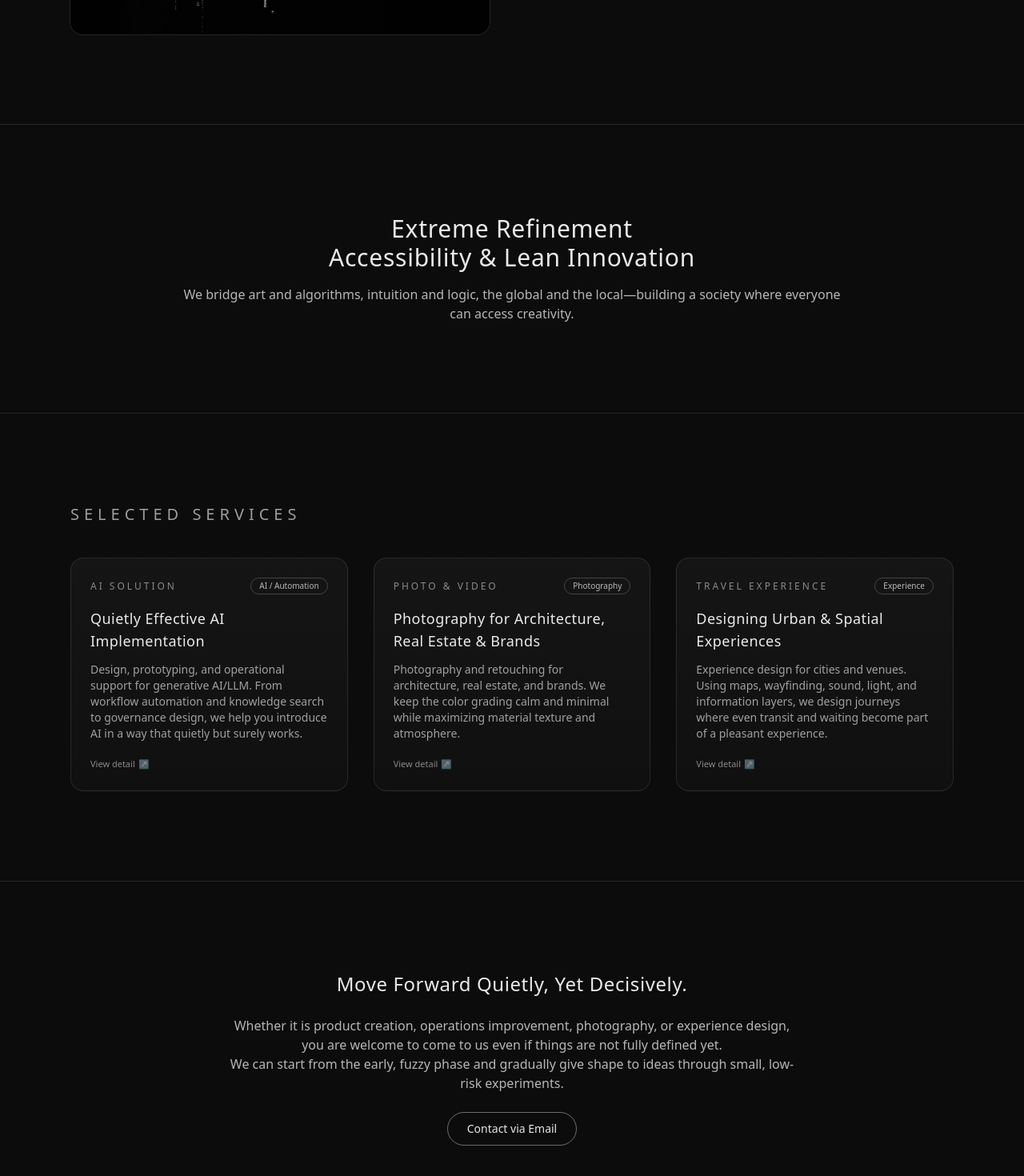
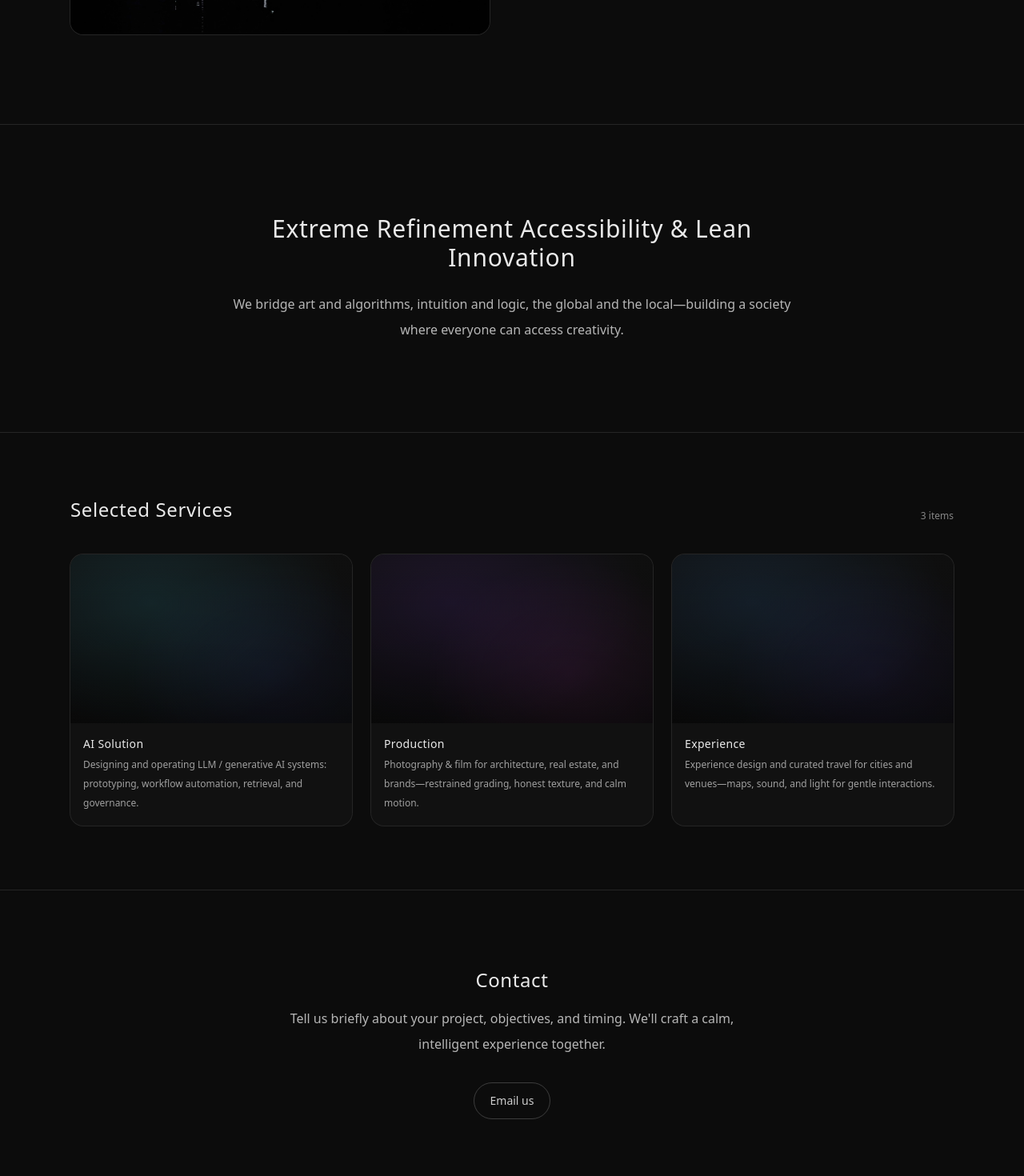
Before and after one commit to miles-web-match/website_milz, a Next.js app in the folder milztech-site 2/: page / in a window 1280 px wide. Shown: the part 1320-2790 px from the top of the page at 80% size. Built offline with nearby package versions, Linux system fonts and the light colour scheme.

Commit message:
Update page.tsx

```diff
--- a/milztech-site 2/app/page.tsx
+++ b/milztech-site 2/app/page.tsx
@@ -18,29 +18,20 @@ export default function QuietIntelligenceSite() {
   };
 
   const detectBrowserLang = () => {
-    if (typeof navigator === "undefined") return null;
-    const lang = navigator.language || navigator.languages?.[0];
-    if (!lang) return null;
-    if (lang.startsWith("ja")) return "ja";
-    if (lang.startsWith("en")) return "en";
-    return null;
+    try {
+      const code =
+        typeof navigator !== "undefined" &&
+        typeof navigator.language === "string"
+          ? navigator.language
+          : "";
+      return code.toLowerCase().startsWith("ja") ? "ja" : "en";
+    } catch {}
+    return "en" as const;
   };
 
   useEffect(() => {
     const stored = safeGetLang();
-    if (stored) {
-      setLang(stored);
-      return;
-    }
-    const browser = detectBrowserLang();
-    if (browser) {
-      setLang(browser as "ja" | "en");
-      try {
-        if (typeof window !== "undefined" && window?.localStorage) {
-          window.localStorage.setItem("milz_lang", browser);
-        }
-      } catch {}
-    }
+    setLang(stored ?? detectBrowserLang());
   }, []);
 
   useEffect(() => {
@@ -54,44 +45,27 @@ export default function QuietIntelligenceSite() {
   const glowBg = useMemo(
     () =>
       [
-        "radial-gradient(32rem 32rem at 20% 10%, rgba(56,189,248,0.12), transparent 60%)",
-        "radial-gradient(36rem 36rem at 80% 80%, rgba(180,83,9,0.12), transparent 60%)",
-      ].join(", "),
-    []
-  );
-
-  const subtleBg = useMemo(
-    () =>
-      [
-        "radial-gradient(28rem 28rem at 0% 0%, rgba(56,189,248,0.16), transparent 60%)",
-        "radial-gradient(40rem 40rem at 100% 100%, rgba(180,83,9,0.12), transparent 70%)",
+        "radial-gradient(40rem 40rem at 50% 30%, rgba(108,207,246,0.12), transparent 60%)",
+        "radial-gradient(28rem 28rem at 20% 80%, rgba(184,163,229,0.12), transparent 60%)",
       ].join(", "),
     []
   );
 
   return (
     <main className="min-h-screen bg-[#0C0C0C] text-[#EAEAEA] selection:bg-white/10 selection:text-white">
+
       {/* NAV */}
       <header className="sticky top-0 z-40 backdrop-blur supports-[backdrop-filter]:bg-black/30 border-b border-white/10">
         <div className="mx-auto max-w-6xl px-6 h-14 flex items-center justify-between">
-          <a
-            href="#top"
-            className="text-xs tracking-[0.3em] text-white/70 hover:text-white"
-          >
+          <a href="#top" className="text-xs tracking-[0.3em] text-white/70 hover:text-white">
             Milztech
           </a>
-          <nav className="hidden md:flex items-center gap-6 text-xs text-white/70">
-            <a href="#about" className="hover:text-white">
-              {t("nav_about")}
-            </a>
-            <a href="#service" className="hover:text-white">
-              {t("nav_service")}
-            </a>
-            <a href="#contact" className="hover:text-white">
-              {t("nav_contact")}
-            </a>
+          <nav className="hidden md:flex items-center gap-6 text-sm text-white/70">
+            <a href="#about" className="hover:text-white">{t("nav_about")}</a>
+            <a href="#service" className="hover:text-white">{t("nav_service")}</a>
+            <a href="#contact" className="hover:text-white">{t("nav_contact")}</a>
           </nav>
-          <LangToggle lang={lang} onChange={setLang} />
+          <LangToggle lang={lang} setLang={setLang} />
         </div>
       </header>
 
@@ -135,6 +109,7 @@ export default function QuietIntelligenceSite() {
         className="relative isolate py-20 md:py-28 border-t border-white/10"
       >
         <div className="mx-auto max-w-6xl grid md:grid-cols-2 gap-14 px-6">
+
           <motion.div
             initial={{ opacity: 0, y: 10 }}
             whileInView={{ opacity: 1, y: 0 }}
@@ -159,94 +134,98 @@ export default function QuietIntelligenceSite() {
             className="self-start flex flex-col justify-start"
           >
             <h2 className="text-xl md:text-3xl font-light tracking-wide mb-6 text-center">
-              From Creative Eyes<br />to Intelligent Systems.
+              From Creative Eyes to Intelligent Systems.
             </h2>
 
             <p className="text-white/70 leading-8 whitespace-pre-line">
-              {t("vision_body").replace(
-                "From Creative Eyes to Intelligent Systems.\n",
-                ""
-              )}
+              {t("vision_body").replace("From Creative Eyes to Intelligent Systems.\n", "")}
             </p>
           </motion.div>
         </div>
       </section>
 
       {/* CORE PHILOSOPHY */}
-      <section className="relative py-20 md:py-28 border-t border-white/10 overflow-hidden">
+<section
+  className="relative py-20 md:py-28 border-t border-white/10 overflow-hidden"
+  id="core"
+>
+  {/* ✅ Hero と同じ淡いグロー背景 */}
   <div
     className="absolute inset-0 -z-10"
-          style={{ backgroundImage: subtleBg, filter: "blur(18px)" }}
-        />
-        <div className="mx-auto max-w-4xl px-6 text-center">
-          <h2 className="text-xl md:text-3xl font-light tracking-wide mb-4 whitespace-pre-line">
+    style={{
+      backgroundImage: `
+        radial-gradient(40rem 40rem at 50% 20%, rgba(108,207,246,0.08), transparent 70%),
+        radial-gradient(35rem 35rem at 80% 80%, rgba(184,163,229,0.06), transparent 70%)
+      `,
+      filter: "blur(20px)",
+    }}
+  ></div>
+
+  <div className="mx-auto max-w-3xl px-6 text-center">
+
+    <h2 className="text-xl md:text-3xl font-light tracking-wide mb-6">
       {t("core_title")}
     </h2>
-          <p className="text-sm md:text-base text-white/70 leading-7 whitespace-pre-line">
+
+    <p className="text-white/70 leading-8 whitespace-pre-line">
       {t("core_body")}
     </p>
+
   </div>
 </section>
 
+
       {/* SERVICE */}
-      <section
-        id="service"
-        className="relative py-20 md:py-28 border-t border-white/10 overflow-hidden"
-      >
+      <section id="service" className="py-14 md:py-20 border-t border-white/10">
         <div className="mx-auto max-w-6xl px-6">
-          <div className="flex items-baseline justify-between gap-4 mb-10">
-            <h2 className="text-lg md:text-xl tracking-[0.3em] text-white/60 uppercase">
-              {t("service_title")}
-            </h2>
+          <div className="mb-6 md:mb-10 flex items-end justify-between">
+            <h3 className="text-lg md:text-2xl font-light tracking-wide">{t("service_title")}</h3>
+            <span className="text-xs text-white/50">3 {t("items")}</span>
           </div>
 
-          <div className="grid md:grid-cols-3 gap-6 md:gap-8">
-            {/* AI Solution */}
-            <ServiceCard
-              href="/service/ai"
-              label="AI Solution"
-              title={t("svc_ai_title")}
-              body={t("svc_ai")}
-              badge="AI / Automation"
-            />
+          <div className="grid grid-cols-1 sm:grid-cols-2 lg:grid-cols-3 gap-6">
+            {serviceItems.map((title, i) => (
+              <motion.article
+                key={title}
+                initial={{ opacity: 0, y: 8 }}
+                whileInView={{ opacity: 1, y: 0 }}
+                viewport={{ once: true }}
+                transition={{ duration: 0.6, delay: i * 0.05 }}
+                className="group rounded-2xl overflow-hidden ring-1 ring-white/10 bg-[#111]"
+              >
+                <a href={serviceHref(title)} className="block focus:outline-none focus:ring-2 focus:ring-white/30">
+                  <div className="relative aspect-[5/3] overflow-hidden">
+                    <PlaceholderVisual index={i} />
 
-            {/* Photo & Video */}
-            <ServiceCard
-              href="/service/photo-video"
-              label="Photo & Video"
-              title={t("svc_pv_title")}
-              body={t("svc_pv")}
-              badge="Photography"
-            />
+                    <div className="absolute inset-0 bg-gradient-to-b from-transparent via-black/10 to-black/30" />
+                  </div>
 
-            {/* Travel */}
-            <ServiceCard
-              href="/service/travel"
-              label="Travel Experience"
-              title={t("svc_travel_title")}
-              body={t("svc_travel")}
-              badge="Experience"
-            />
+                  <div className="p-4">
+                    <div className="text-sm tracking-wide mb-1">{title}</div>
+                    <p className="text-xs text-white/60 leading-6">
+                      {title === "AI Solution"
+                        ? t("svc_ai")
+                        : title === "Production"
+                        ? t("svc_pv")
+                        : t("svc_travel")}
+                    </p>
+                  </div>
+                </a>
+              </motion.article>
+            ))}
           </div>
         </div>
       </section>
 
       {/* CONTACT */}
-      <section
-        id="contact"
-        className="relative py-20 md:py-28 border-t border-white/10 overflow-hidden"
-      >
-        <div className="mx-auto max-w-3xl px-6 text-center space-y-6">
-          <h2 className="text-xl md:text-2xl font-light tracking-wide mb-3">
-            {t("contact_title")}
-          </h2>
-          <p className="text-sm md:text-base text-white/70 leading-7 whitespace-pre-line">
-            {t("contact_body")}
-          </p>
-          <div className="flex justify-center mt-6">
+      <section id="contact" className="py-16 md:py-24 border-t border-white/10">
+        <div className="mx-auto max-w-2xl px-6 text-center">
+          <h3 className="text-lg md:text-2xl font-light tracking-wide">{t("contact_title")}</h3>
+          <p className="mt-4 text-white/70 leading-8">{t("contact_body")}</p>
+          <div className="mt-8">
             <a
-              href="mailto:info@milz.tech"
-              className="inline-flex items-center gap-2 rounded-full border border-white/40 px-6 py-2.5 text-sm text-white/90 hover:bg-white/10 transition-colors"
+              href="mailto:hello@example.com"
+              className="inline-flex items-center gap-2 rounded-full border border-white/20 px-5 py-3 text-sm text-white/80 hover:text-white hover:bg-white/5 transition"
             >
               {t("contact_cta")}
             </a>
@@ -254,36 +233,51 @@ export default function QuietIntelligenceSite() {
         </div>
       </section>
 
-      {/* FOOTER */}
-      <footer className="border-t border-white/10 py-6 text-xs text-white/40 text-center">
-        <p>© {new Date().getFullYear()} Milztech. All rights reserved.</p>
+      <footer className="py-14 border-t border-white/10 text-center text-white/50 text-xs">
+        ©2025 Milztech — Creativity & Technology
       </footer>
+
+      {process.env.NODE_ENV !== "production" && <DevTests />}
     </main>
   );
 }
 
+function serviceHref(title: (typeof serviceItems)[number]) {
+  switch (title) {
+    case "AI Solution":
+      return "/service/ai";
+    case "Production":
+      return "/service/photo-video";
+    default:
+      return "/service/travel";
+  }
+}
+
 function LangToggle({
   lang,
-  onChange,
+  setLang,
 }: {
   lang: "ja" | "en";
-  onChange: (lang: "ja" | "en") => void;
+  setLang: (v: "ja" | "en") => void;
 }) {
   return (
-    <div className="flex items-center rounded-full border border-white/20 text-[10px] overflow-hidden">
+    <div className="flex items-center gap-2 text-xs">
       <button
-        onClick={() => onChange("ja")}
-        className={`px-3 py-[5px] ${
-          lang === "ja" ? "bg-white text-black" : "text-white/70"
+        onClick={() => setLang("ja")}
+        className={`px-2 py-1 rounded ${
+          lang === "ja" ? "bg-white/10 text-white" : "text-white/60 hover:text-white"
         }`}
+        aria-pressed={lang === "ja"}
       >
         JA
       </button>
+      <span className="text-white/30">/</span>
       <button
-        onClick={() => onChange("en")}
-        className={`px-3 py-[5px] border-l border-white/20 ${
-          lang === "en" ? "bg-white text-black" : "text-white/70"
+        onClick={() => setLang("en")}
+        className={`px-2 py-1 rounded ${
+          lang === "en" ? "bg-white/10 text-white" : "text-white/60 hover:text-white"
         }`}
+        aria-pressed={lang === "en"}
       >
         EN
       </button>
@@ -291,45 +285,7 @@ function LangToggle({
   );
 }
 
-function ServiceCard({
-  href,
-  label,
-  title,
-  body,
-  badge,
-}: {
-  href: string;
-  label: string;
-  title: string;
-  body: string;
-  badge: string;
-}) {
-  return (
-    <motion.a
-      href={href}
-      whileHover={{ y: -4 }}
-      transition={{ type: "spring", stiffness: 260, damping: 20 }}
-      className="group relative rounded-2xl border border-white/10 bg-gradient-to-b from-white/[0.04] to-white/[0.02] p-5 md:p-6 flex flex-col gap-3"
-    >
-      <div className="flex items-center justify-between gap-2 mb-1">
-        <span className="text-xs tracking-[0.25em] text-white/50 uppercase">
-          {label}
-        </span>
-        <span className="inline-flex items-center rounded-full border border-white/20 px-2.5 py-0.5 text-[10px] text-white/70">
-          {badge}
-        </span>
-      </div>
-      <h3 className="text-base md:text-lg font-light tracking-wide">
-        {title}
-      </h3>
-      <p className="text-xs md:text-sm text-white/60 leading-6">{body}</p>
-      <div className="mt-2 text-[11px] text-white/50 group-hover:text-white/80 flex items-center gap-1">
-        <span>View detail</span>
-        <span aria-hidden>↗</span>
-      </div>
-    </motion.a>
-  );
-}
+const serviceItems = ["AI Solution", "Production", "Experience"] as const;
 
 const dict = {
   ja: {
@@ -347,21 +303,16 @@ const dict = {
     core_body:
       "アートとアルゴリズム、直感とロジック、世界とローカル。\nそのあいだに橋をかけ、すべての人がクリエイティブにアクセスできる社会をつくります。",
 
-    svc_ai_title: "静かに効くAIの導入と運用設計",
     svc_ai:
       "生成AI/LLMの設計・プロトタイプ・運用支援。ワークフロー自動化や知識検索、ガバナンス設計まで静かに効く導入を。",
+    svc_pv:
+      "建築・不動産・ブランド向けの撮影/編集。色調は抑制し、素材本来の質感を最大化。動画は静かなモーションで。",
+    svc_travel:
+      "都市/施設の体験設計と上質なツアー制作。地図・音・光を用いた穏やかなインタラクションを提供。",
 
-    svc_pv_title: "建築・不動産・ブランドのための撮影",
-    svc_pv:
-      "建築・不動産・ブランドの撮影と編集。色調は抑えつつ、素材の質感と空気感を最大限に引き出すビジュアルを制作します。",
-
-    svc_travel_title: "都市と体験をつなぐデザイン",
-    svc_travel:
-      "都市や施設の体験設計。地図や動線設計、音・光・情報のレイヤーを使い、移動時間や待ち時間も含めて心地よい体験をデザインします。",
-
-    contact_title: "静かに、しかし確かに前進させるために。",
+    contact_title: "お問い合わせ",
     contact_body:
-      "プロダクトづくり、オペレーション改善、撮影、体験設計など、まだ言語化しきれていない段階の相談でも構いません。\n要件が固まっていないフェーズから伴走し、必要に応じて小さく検証を重ねながら、一緒に形にしていきます。",
+      "まずは簡単にプロジェクトの内容や目標、スケジュール感をお知らせください。静かな体験を一緒に設計します。",
     contact_cta: "メールで相談する",
   },
 
@@ -374,27 +325,44 @@ const dict = {
     items: "items",
 
     vision_body:
-      "From Creative Eyes to Intelligent Systems.\nMILZTECH is a next-generation creative tech company built on the harmony of sensitivity and technology. The observational power, composition, and expressive skills refined through photography are integrated with AI, data, and design to create a new “experience platform” that connects people, businesses, and the world.",
+      "From Creative Eyes to Intelligent Systems.\nMILZTECH is a next-generation creative-tech company built on the harmony of sensitivity and technology. The observational, compositional, and expressive abilities we cultivated as photographers are fused with AI, data, and design to create a new “experience platform” that connects people, businesses, and the world.",
 
     core_title: "Extreme Refinement\nAccessibility & Lean Innovation",
     core_body:
       "We bridge art and algorithms, intuition and logic, the global and the local—building a society where everyone can access creativity.",
 
-    svc_ai_title: "Quietly Effective AI Implementation",
     svc_ai:
-      "Design, prototyping, and operational support for generative AI/LLM. From workflow automation and knowledge search to governance design, we help you introduce AI in a way that quietly but surely works.",
+      "Designing and operating LLM / generative AI systems: prototyping, workflow automation, retrieval, and governance.",
+    svc_pv:
+      "Photography & film for architecture, real estate, and brands—restrained grading, honest texture, and calm motion.",
+    svc_travel:
+      "Experience design and curated travel for cities and venues—maps, sound, and light for gentle interactions.",
 
-    svc_pv_title: "Photography for Architecture, Real Estate & Brands",
-    svc_pv:
-      "Photography and retouching for architecture, real estate, and brands. We keep the color grading calm and minimal while maximizing material texture and atmosphere.",
+    contact_title: "Contact",
+    contact_body:
+      "Tell us briefly about your project, objectives, and timing. We'll craft a calm, intelligent experience together.",
+    contact_cta: "Email us",
+  },
+};
 
-    svc_travel_title: "Designing Urban & Spatial Experiences",
-    svc_travel:
-      "Experience design for cities and venues. Using maps, wayfinding, sound, light, and information layers, we design journeys where even transit and waiting become part of a pleasant experience.",
+function PlaceholderVisual({ index }: { index: number }) {
+  const hues = [190, 265, 210];
+  const h = hues[index % hues.length];
+  return (
+    <div
+      className="w-full h-full scale-105 transition-transform duration-500 group-hover:scale-110"
+      style={{
+        background:
+          `radial-gradient(24rem 16rem at 30% 30%, hsla(${h}, 90%, 62%, .12), transparent 60%),` +
+          `radial-gradient(18rem 14rem at 70% 70%, hsla(${
+            (h + 40) % 360
+          }, 80%, 62%, .10), transparent 60%),` +
+          `linear-gradient(180deg, #0f0f0f, #0c0c0c)`,
+      }}
+    />
+  );
+}
 
-    contact_title: "Move Forward Quietly, Yet Decisively.",
-    contact_body:
-      "Whether it is product creation, operations improvement, photography, or experience design, you are welcome to come to us even if things are not fully defined yet.\nWe can start from the early, fuzzy phase and gradually give shape to ideas through small, low-risk experiments.",
-    contact_cta: "Contact via Email",
-  },
-} as const;
+function DevTests() {
+  return null;
+}
```
Lines whose indentation alone changed are shown as unchanged.
